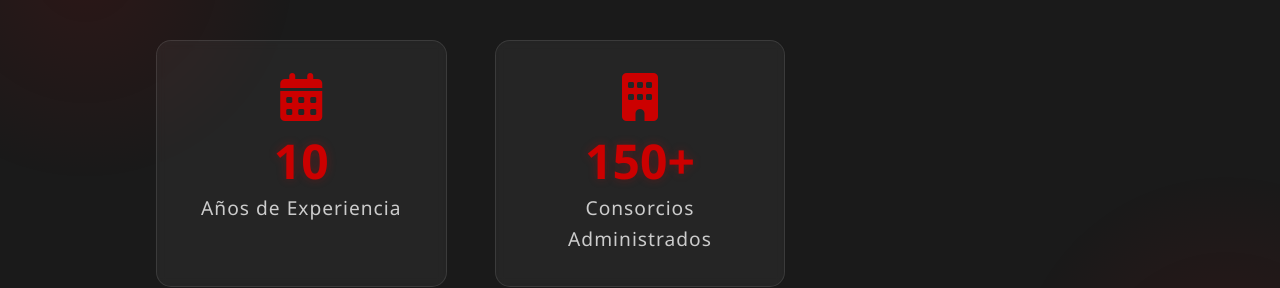
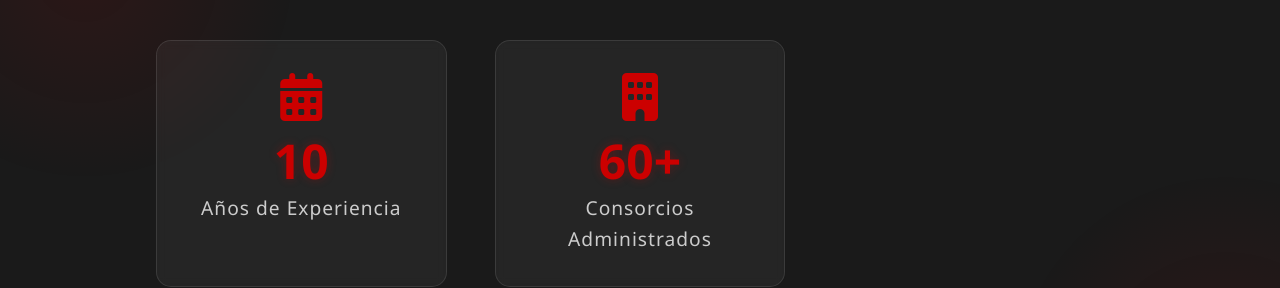
Before and after one commit to tittojoa21/admcesarsofia, a plain HTML site: page index.html in a window 1280 px wide. Shown: the part 1380-1668 px from the top of the page. Drawn offline with Linux system fonts and the light colour scheme.

Commit message:
Update stat-item header value from 150 to 60

```diff
--- a/index.html
+++ b/index.html
@@ -124,7 +124,7 @@
 
                 <div class="stat-item">
                     <i class="fas fa-building"></i>
-                    <h3>150+</h3>
+                    <h3>60+</h3>
                     <p>Consorcios Administrados</p>
                 </div>
 
```
